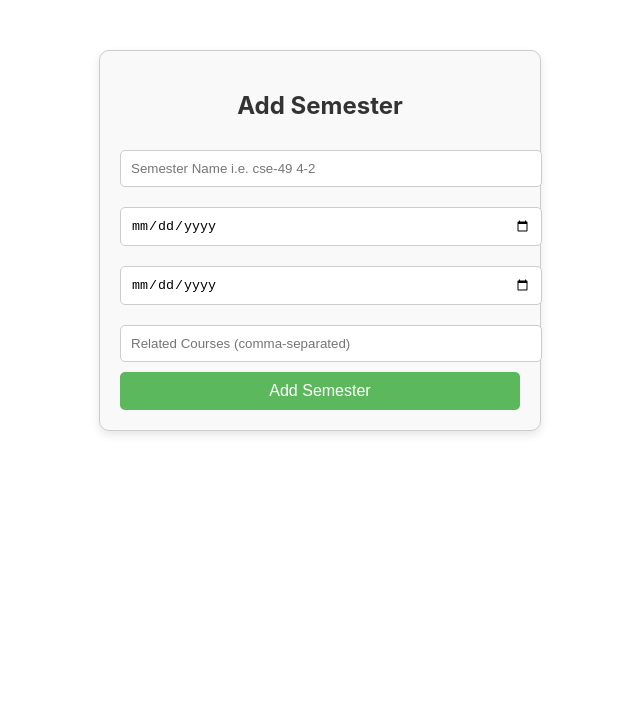
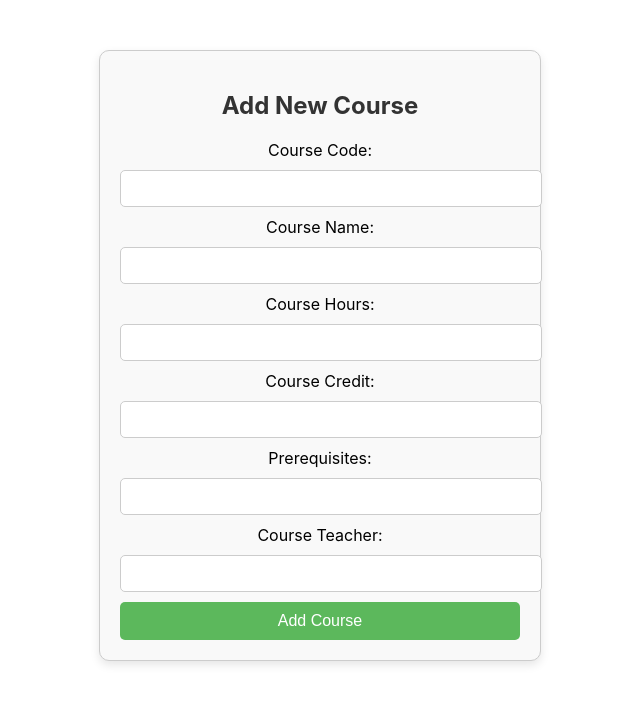
Before and after one commit to sasjb/Batch-Track-Frontend, a React (Create React App) app: page / in a window 1280 px wide. Shown: the top 704 px of the page, without its empty margins (320-960 px from the left). Built offline with nearby package versions, Linux system fonts and the light colour scheme.

Commit message:
courseform added by rakibul

```diff
--- a/src/App.js
+++ b/src/App.js
@@ -2,12 +2,14 @@ import './App.css';
 import "../src/Assets/CSS/Custom.css";
 import AddSemesterForm from './Componets/AddSemesterForm';
 import {Fragment} from "react";
+import CourseForm from './Componets/CourseForm';
 
 function App() {
   return (
    <Fragment>
       <div className="App">
-      <AddSemesterForm />
+      {/* <AddSemesterForm /> */}
+      <CourseForm/>
     </div>
    </Fragment>
   );
--- /dev/null
+++ b/src/Componets/CourseForm.js
@@ -0,0 +1,95 @@
+import React, { useState } from 'react';
+import axios from 'axios';
+import '../Assets/CSS/CourseForm.css';
+
+const CourseForm = () => {
+  const [courseCode, setCourseCode] = useState('');
+  const [courseName, setCourseName] = useState('');
+  const [courseHours, setCourseHours] = useState('');
+  const [courseCredit, setCourseCredit] = useState('');
+  const [prerequisites, setPrerequisites] = useState('');
+  const [courseTeacher, setCourseTeacher] = useState('');
+  const [responseMessage, setResponseMessage] = useState('');
+
+  const handleSubmit = async (event) => {
+    event.preventDefault();
+    try {
+      const response = await axios.post('http://localhost:5000/api/course/addCourse', {
+        courseCode,
+        courseName,
+        courseHours,
+        courseCredit,
+        prerequisites,
+        courseTeacher
+      });
+
+      setResponseMessage(response.data.message);
+    } catch (error) {
+      setResponseMessage(error.response?.data?.message || 'Failed to add course');
+    }
+  };
+
+  return (
+    <div className="form-container">
+      <h2 className="form-title">Add New Course</h2>
+      <form onSubmit={handleSubmit} className="course-form">
+        <div className="form-group">
+          <label>Course Code:</label>
+          <input
+            type="text"
+            value={courseCode}
+            onChange={(e) => setCourseCode(e.target.value)}
+            required
+          />
+        </div>
+        <div className="form-group">
+          <label>Course Name:</label>
+          <input
+            type="text"
+            value={courseName}
+            onChange={(e) => setCourseName(e.target.value)}
+            required
+          />
+        </div>
+        <div className="form-group">
+          <label>Course Hours:</label>
+          <input
+            type="number"
+            value={courseHours}
+            onChange={(e) => setCourseHours(e.target.value)}
+            required
+          />
+        </div>
+        <div className="form-group">
+          <label>Course Credit:</label>
+          <input
+            type="number"
+            value={courseCredit}
+            onChange={(e) => setCourseCredit(e.target.value)}
+            required
+          />
+        </div>
+        <div className="form-group">
+          <label>Prerequisites:</label>
+          <input
+            type="text"
+            value={prerequisites}
+            onChange={(e) => setPrerequisites(e.target.value)}
+          />
+        </div>
+        <div className="form-group">
+          <label>Course Teacher:</label>
+          <input
+            type="text"
+            value={courseTeacher}
+            onChange={(e) => setCourseTeacher(e.target.value)}
+          />
+        </div>
+        <button type="submit" className="submit-button">Add Course</button>
+      </form>
+      {responseMessage && <p className="response-message">{responseMessage}</p>}
+    </div>
+  );
+};
+
+export default CourseForm;
```
Also changed, not shown: src/Assets/CSS/CourseForm.css (added).
